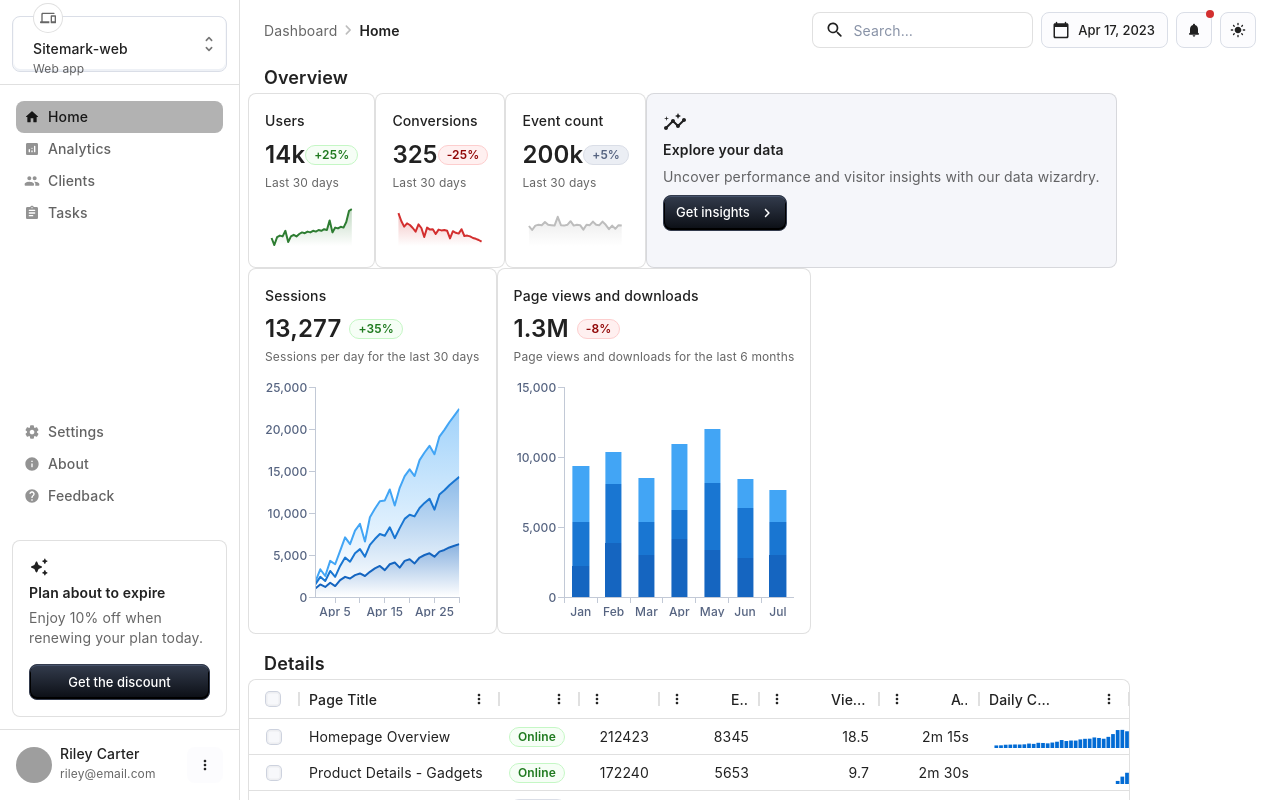
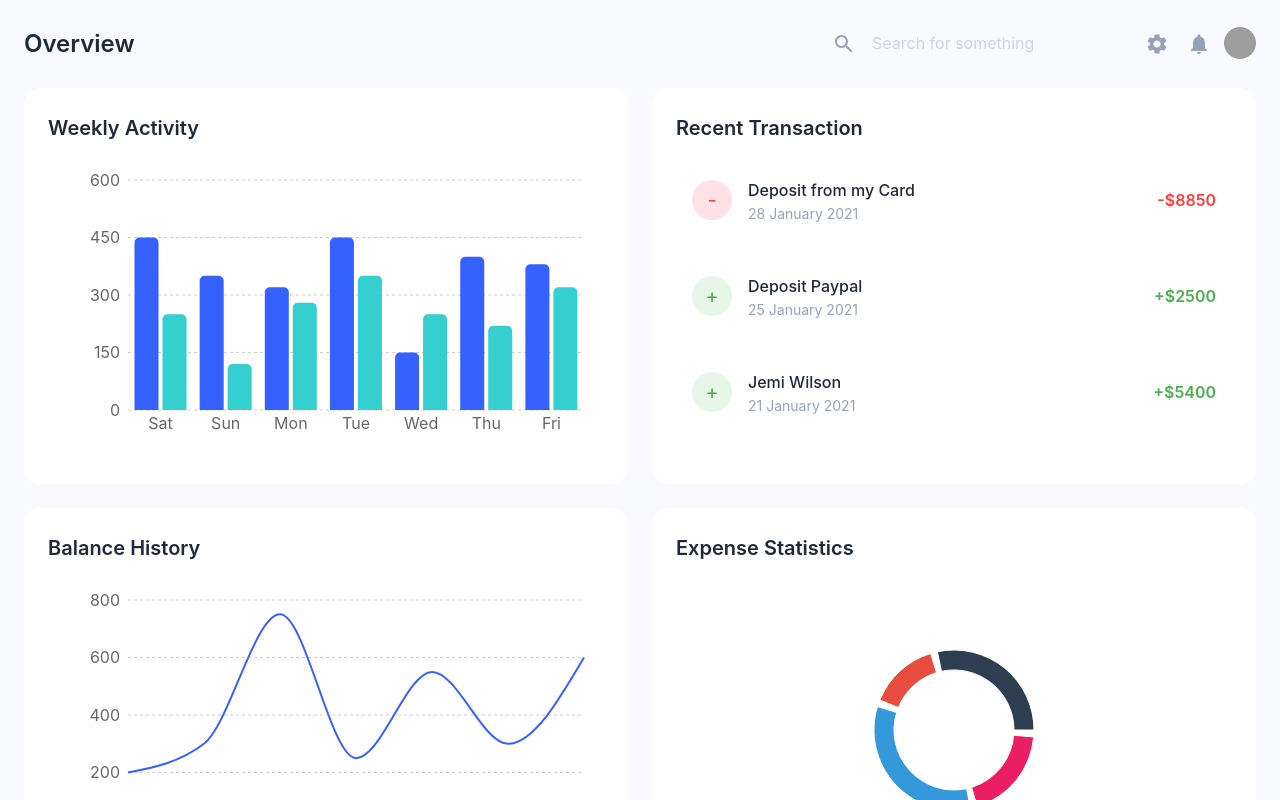
Before and after one commit to cs411-alawini/sp25-cs411-team090-ZeroBug, a React (Create React App) app in the folder fintrack/client/: page / in a window 1280 px wide. Shown: the top 800 px of the page. Built offline with nearby package versions, Linux system fonts and the light colour scheme; grey boxes are pictures that could not be loaded.

Commit message:
dashboard update

```diff
--- a/fintrack/client/src/App.js
+++ b/fintrack/client/src/App.js
@@ -1,37 +1,47 @@
 import React from 'react';
-import { BrowserRouter as Router } from 'react-router-dom';
-import { ThemeProvider, createTheme } from '@mui/material/styles';
-import CssBaseline from '@mui/material/CssBaseline';
-import Dashboard from './components/dashboard/Dashboard';
-import './App.css';
-import { Experimental_CssVarsProvider as CssVarsProvider } from '@mui/material/styles';
+import { BrowserRouter as Router, Routes, Route } from 'react-router-dom';
+import { ThemeProvider, createTheme, CssBaseline } from '@mui/material';
+import Dashboard from './components/dashboard';
 
-// Create a theme instance
+// Create a custom theme
 const theme = createTheme({
   palette: {
-    mode: 'light',
     primary: {
-      main: '#1976d2',
+      main: '#3461FF',
     },
     secondary: {
-      main: '#dc004e',
+      main: '#36CFCF',
     },
     background: {
       default: '#F8FAFF',
+    },
+  },
+  typography: {
+    fontFamily: '"Inter", "Roboto", "Helvetica", "Arial", sans-serif',
+  },
+  components: {
+    MuiButton: {
+      styleOverrides: {
+        root: {
+          borderRadius: 12,
+          textTransform: 'none',
+        },
+      },
     },
   },
 });
 
 function App() {
   return (
-    <CssVarsProvider theme={theme}>
-      <ThemeProvider theme={theme}>
-        <CssBaseline />
-        <Router>
-          <Dashboard />
-        </Router>
-      </ThemeProvider>
-    </CssVarsProvider>
+    <ThemeProvider theme={theme}>
+      <CssBaseline />
+      <Router>
+        <Routes>
+          <Route path="/" element={<Dashboard />} />
+          {/* Add more routes as needed */}
+        </Routes>
+      </Router>
+    </ThemeProvider>
   );
 }
 
```
Also changed, not shown: fintrack/client/src/components/dashboard/Dashboard.js (line endings or trailing spaces), fintrack/client/src/components/shared-theme/AppTheme.js (line endings or trailing spaces).
